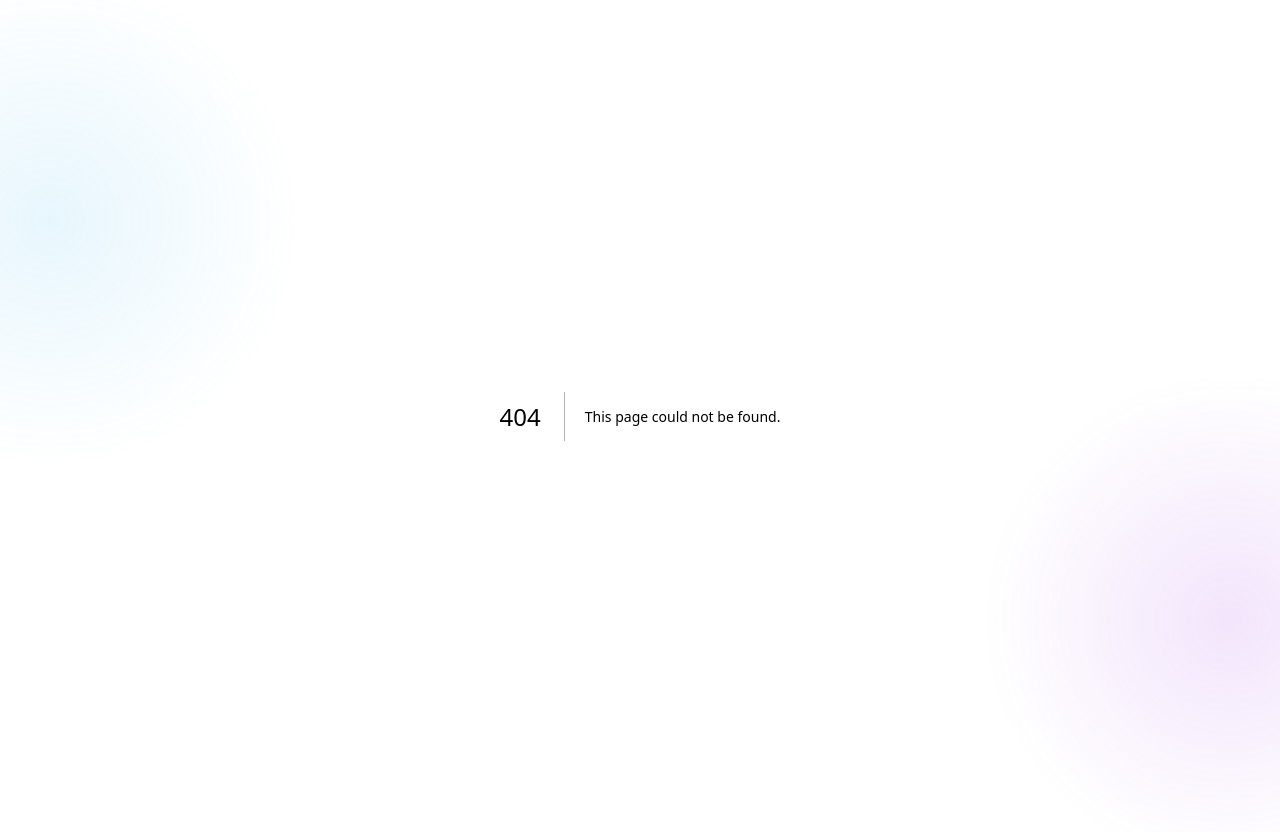
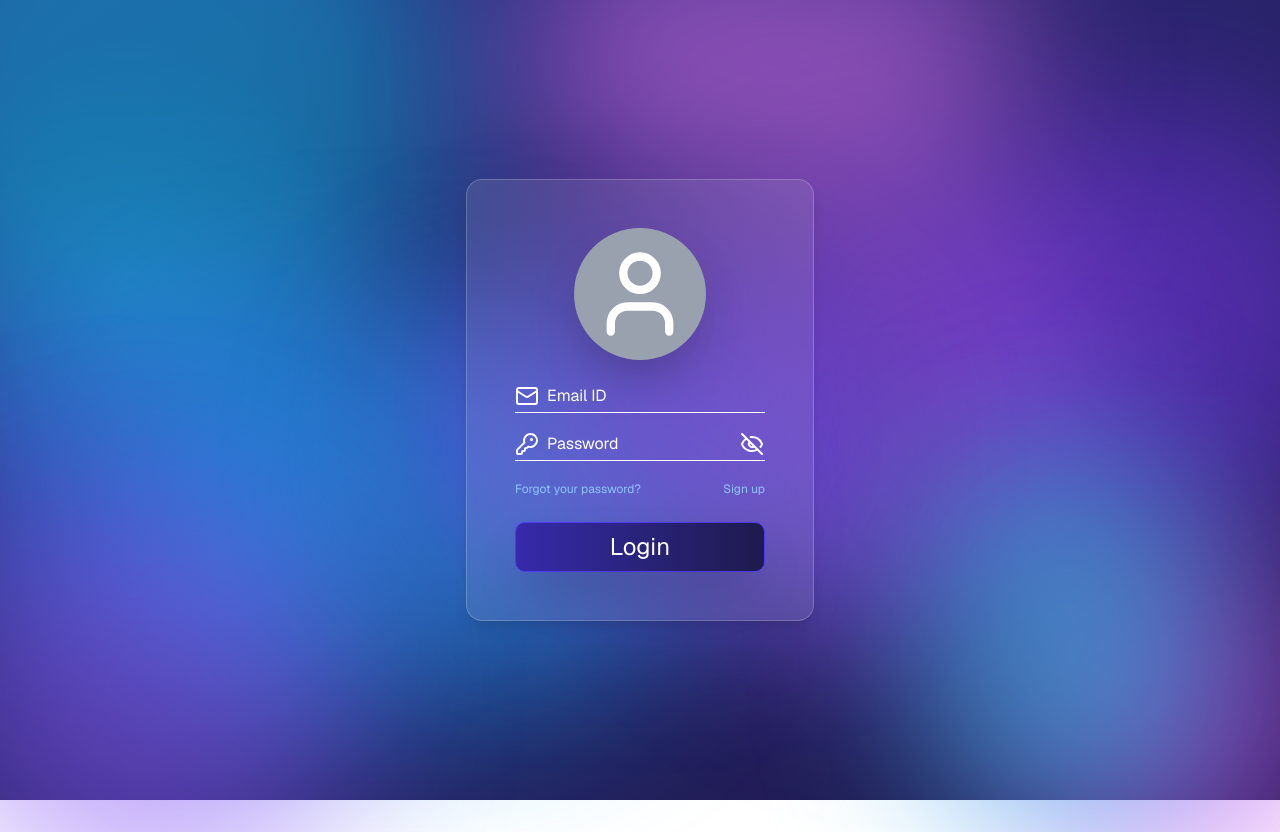
Before and after one commit to acctst-droid/Contacts, a Next.js app: page /login in a window 1280 px wide. Before the commit this address had no page. After the commit the page ends 800 px from the top, so only its background shows below. Built offline with nearby package versions, Linux system fonts and the light colour scheme.

Commit message:
added login page

```diff
--- a/src/app/globals.css
+++ b/src/app/globals.css
@@ -1,9 +1,45 @@
 @import "tailwindcss";
+
 html {
   scrollbar-width: none;
 }
+input:-webkit-autofill,
+input:-webkit-autofill:hover,
+input:-webkit-autofill:focus {
+    /* Força a cor do texto */
+    -webkit-text-fill-color: white !important;
 
-body::after {
+    /* Garante que o fundo continue transparente para mostrar o seu gradiente */
+    -webkit-background-clip: text;
+    background-clip: text;
+}
+.loginpage::after {
+  content: '';
+  height: 500px;
+  width: 500px;
+  left: 50%;
+  top: 20%;
+  transform: translateX(-50%);
+  position: fixed;
+  background: #3F5EFB;
+  background: radial-gradient(circle, rgba(72, 5, 255, 0.3) 0%, rgba(141, 22, 221, 0.3) 0%, transparent 70%);
+  border-radius: 999px;
+}
+
+.loginpage::before {
+  content: '';
+  height: 500px;
+  width: 500px;
+  left: 10%;
+  top: 5%;
+  transform: translateX(-50%);
+  position: fixed;
+  background: #3F5EFB;
+  background: radial-gradient(circle, rgba(72, 5, 255, 0.3) 0%, rgba(35, 175, 218, 0.3) 0%, transparent 70%);
+  border-radius: 999px;
+}
+
+.homepage::after {
   content: '';
   top: -30px;
   left: -200px;
@@ -15,7 +51,8 @@ body::after {
   background: #3F5EFB;
   background: radial-gradient(circle, rgba(116, 72, 235, 0.12) 0%, rgba(60, 184, 241, 0.12) 0%, transparent 70%);
 }
-body::before {
+
+.homepage::before {
   content: '';
   right: -200px;
   bottom: -70px;
@@ -25,6 +62,114 @@ body::before {
   border-radius: 999px;
   background: #3F5EFB;
   background: radial-gradient(circle, rgba(116, 72, 235, 0.12) 0%, rgba(154, 40, 230, 0.12) 0%, transparent 70%);
+}
+.growdiv {
+
+}
+.blob {
+  content: '';
+  position: fixed;
+  width: 500px;
+  height: 500px;
+  border-radius: 999px;
+  filter: blur(80px);
+  opacity: 0.5;
+  z-index: 0;
+}
+/* Blobs mais claros (0.08) e distribuídos por toda a tela */
+.blob1 {
+  width: 600px;
+  height: 600px;
+  background: #06b6d4; /* cyan */
+  top: -200px;
+  left: -150px;
+}
+
+.blob2 {
+  width: 450px;
+  height: 450px;
+  background: #7c3aed; /* violet */
+  top: 100px;
+  right: -100px;
+}
+
+.blob3 {
+  width: 500px;
+  height: 350px;
+  background: #3b82f6; /* blue */
+  top: 35%;
+  left: -80px;
+}
+
+.blob4 {
+  width: 400px;
+  height: 500px;
+  background: #a855f7; /* purple */
+  top: 20%;
+  right: 15%;
+}
+
+.blob5 {
+  width: 550px;
+  height: 400px;
+  background: #0ea5e9; /* sky blue */
+  bottom: 10%;
+  left: 10%;
+}
+
+.blob6 {
+  width: 350px;
+  height: 350px;
+  background: #d946ef; /* fuchsia */
+  bottom: -80px;
+  right: -60px;
+}
+
+.blob7 {
+  width: 480px;
+  height: 300px;
+  background: #6366f1; /* indigo claro */
+  bottom: 25%;
+  left: 30%;
+}
+
+.blob8 {
+  width: 300px;
+  height: 400px;
+  background: #22d3ee; /* cyan claro */
+  top: 55%;
+  right: 5%;
+}
+
+.blob9 {
+  width: 420px;
+  height: 420px;
+  background: #8b5cf6; /* violet médio */
+  top: 60%;
+  left: -60px;
+}
+
+.blob10 {
+  width: 500px;
+  height: 280px;
+  background: #e879f9; /* fuchsia claro */
+  top: -80px;
+  right: 20%;
+}
+@keyframes fadeDown {
+  0% {
+    opacity: 0;
+    transform: translateY(-30px);
+  }
+
+  100% {
+    opacity: 1;
+    transform: translateY(0);
+  }
+}
+
+.animar-entrada {
+  animation: fadeDown 0.8s ease-out forwards !important;
 }
 
 @theme inline {
--- a/src/app/layout.tsx
+++ b/src/app/layout.tsx
@@ -27,7 +27,7 @@ export default function RootLayout({
       lang="en"
       className={`${geistSans.variable} ${geistMono.variable} h-full antialiased`}
     >
-      <body className="bg-linear-to-r from-indigo-900 to-indigo-950 min-h-full flex flex-col p-4">{children}</body>
+      <body className=" min-h-full flex flex-col">{children}</body>
     </html>
   );
 }
--- /dev/null
+++ b/src/app/login/page.tsx
@@ -0,0 +1,46 @@
+"use client"
+import { useState } from "react";
+import Link from "next/link";
+import { User, KeyRound, Mail, Eye, EyeOff } from "lucide-react";
+export default function LoginPage() {
+    const [showpassword, setshowpassword] = useState(false)
+    return (
+        <div className=" loginpage relative inset-0 min-h-screen w-full  flex p-4 justify-center items-center  bg-linear-to-br from-indigo-900 to-indigo-950">
+            <div className="blob blob1 absolute"></div>
+            <div className="blob blob2 absolute"></div>
+            <div className="blob blob3 absolute"></div>
+            <div className="blob blob4 absolute"></div>
+            <div className="blob blob5 absolute"></div>
+            <div className="blob blob6 absolute"></div>
+            <div className="blob blob7 absolute"></div>
+            <div className="blob blob8 absolute"></div>
+            <div className="blob blob9 absolute"></div>
+            <div className="blob blob10 absolute"></div>
+
+            <form className="flex flex-col z-10 justify-center items-center max-w-full p-12 gap-6 bg-white/10 backdrop-blur-2xl rounded-2xl border-white/20 border shadow-lg">
+                <div className="bg-gray-400  shadow-2xl rounded-full p-4">
+                    <User className="text-white" size={100}></User>
+                </div>
+                <div className="group gap-2 relative flex  justify-center items-center">
+                    <hr className=" absolute border-white  transition ease-in-out duration-300 group-focus-within:scale-110  w-full mt-8"></hr>
+                    <Mail className="text-white"></Mail>
+                    <input className="outline-none text-white  placeholder-white" type='email' placeholder="Email ID"></input>
+                </div>
+                <div className="gap-2 relative flex justify-center items-center group ">
+                    <hr className=" absolute border-white w-full mt-8 transition ease-in-out duration-300 group-focus-within:scale-110 "></hr>
+                    <KeyRound className="text-white"></KeyRound>
+                    {showpassword ?
+                        <><input className="outline-none text-white placeholder-white" placeholder="Password" type=''></input>
+                            <Eye className="absolute cursor-pointer left-[90%] text-white" onClick={() => {setshowpassword(false)}}></Eye></> : <><input className="outline-none text-white placeholder-white" type='password' placeholder="Password"></input>
+                            <EyeOff className="cursor-pointer absolute left-[90%] text-white" onClick={() => {setshowpassword(true)}}></EyeOff></>}
+
+                </div>
+                <div className="flex justify-between w-full items-center">
+                    <Link href='/resetpassword' className=" text-blue-300 hover:text-blue-500 hover:underline text-[12px] cursor-pointer">Forgot your password?</Link>
+                    <Link href='/register' className="text-[12px] cursor-pointer text-blue-300 hover:text-blue-500 hover:underline">Sign up</Link>
+                </div>
+                <button className="cursor-pointer bg-linear-to-r from-indigo-800 to-indigo-950   border-indigo-600 border shadow-2xl text-white rounded-[10px] w-full p-2 transition ease-in-out duration-300 hover:-translate-y-0.5 text-2xl" type='submit'>Login</button>
+            </form>
+        </div>
+    )
+}
--- a/src/app/page.tsx
+++ b/src/app/page.tsx
@@ -14,18 +14,7 @@ export function Logo() {
 
 export default function Home() {
   return (
-    <div className="min-h-screen overflow-x-hidden w-full flex flex-col justify-start items-center gap-4">
-      <style dangerouslySetInnerHTML={{
-        __html: `
-        @keyframes fadeDown {
-          0% { opacity: 0; transform: translateY(-30px); }
-          100% { opacity: 1; transform: translateY(0); }
-        }
-        .animar-entrada {
-          animation: fadeDown 0.8s ease-out forwards !important;
-        }
-      `}} />
-
+    <div className="homepage min-h-screen overflow-x-hidden w-full flex flex-col justify-start items-center gap-4  bg-linear-to-r from-indigo-900 to-indigo-950">
       <Logo />
       <p className="text-blue-200 text-[3svw] mt-10 lg:text-[30px] text-center animar-entrada">
         A website made for talking. It provides a simple interface where users can register an account and exchange messages with their contacts in real-time,
```
Also changed, not shown: src/app/login/loginpage.tsx (deleted).
